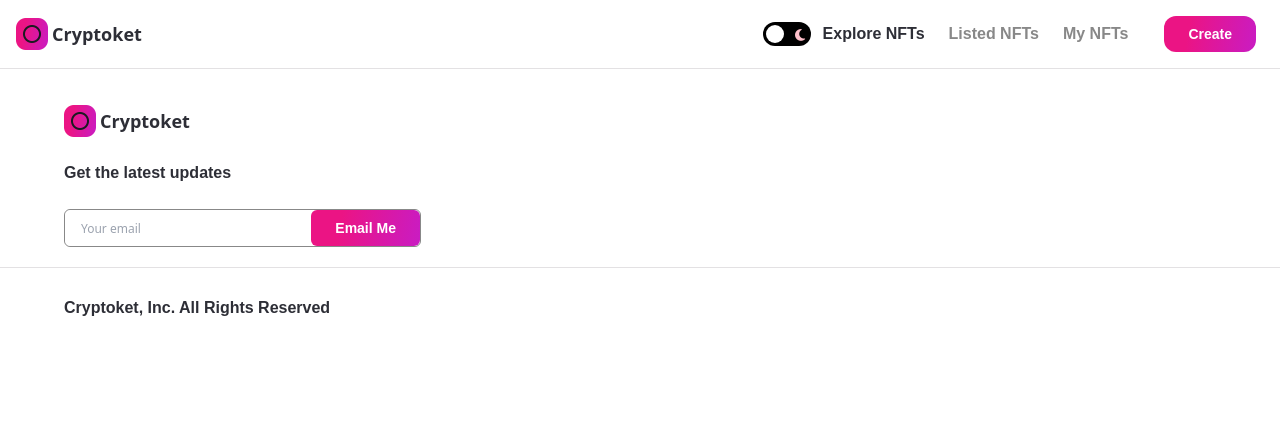
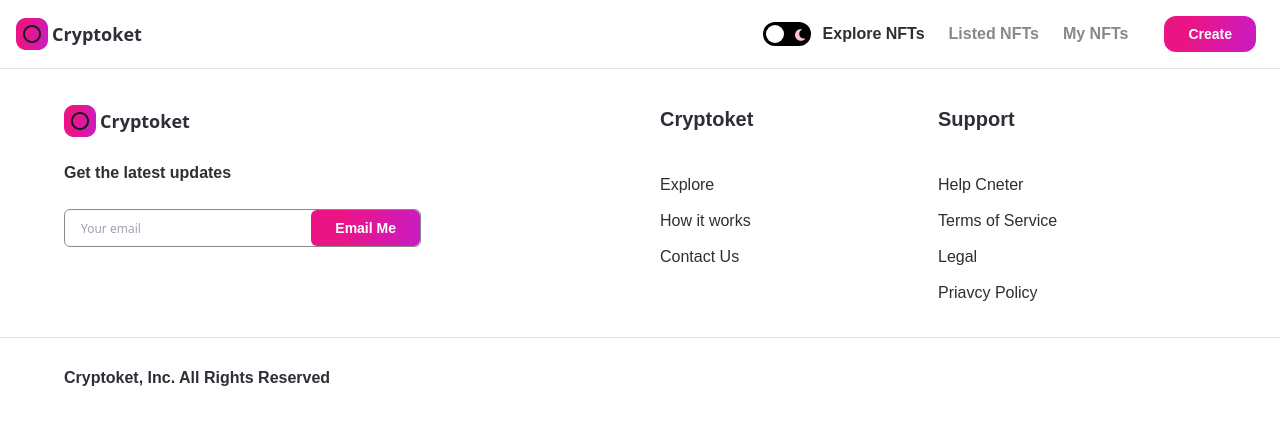
Before and after one commit to abdullahalrakib727/nft-market, a Next.js app: page / in a window 1280 px wide. Shown: the top 424 px of the page. Built offline with nearby package versions, Linux system fonts and the light colour scheme.

Commit message:
change footer completed

```diff
--- a/components/Footer.jsx
+++ b/components/Footer.jsx
@@ -2,6 +2,20 @@
 import { useTheme } from "next-themes";
 import images from "../assets";
 import Button from "./Button";
+
+const FooterLinks = ({ heading, itmes }) => {
+  return (
+    <div className="flex-1 justify-start items-start">
+      <h3 className="font-poppins dark:text-white text-nft-black-1 font-semibold text-xl mb-10">
+        {heading}
+      </h3>
+      {itmes.map((item, index) => (
+        <p key={index}  className="font-poppins dark:text-white text-nft-black-1 font-normal text-base cursor-pointer dark:hover:text-nft-gray-1 hover:text-nft-black-1 my-3">{item}</p>
+      ))}
+    </div>
+  );
+};
+
 const Footer = () => {
   const { theme } = useTheme();
 
@@ -32,9 +46,25 @@
               className="h-full flex-1 w-full dark:bg-nft-black-2 bg-white px-4 rounded-md dark:text-white text-nft-black-1 font-normal text-xs minlg:text-lg outline-none"
             />
             <div className="flex-initial">
-              <Button btnName="Email Me" classStyles="rounded-md"/>
+              <Button btnName="Email Me" classStyles="rounded-md" />
             </div>
           </div>
+        </div>
+
+        <div className="flex-1 flexBetweenStart flex-wrap ml-10 md:ml-0 md:mt-8">
+          <FooterLinks
+            heading="Cryptoket"
+            itmes={["Explore", "How it works", "Contact Us"]}
+          />
+          <FooterLinks
+            heading="Support"
+            itmes={[
+              "Help Cneter",
+              "Terms of Service",
+              "Legal",
+              "Priavcy Policy",
+            ]}
+          />
         </div>
       </div>
 
```
